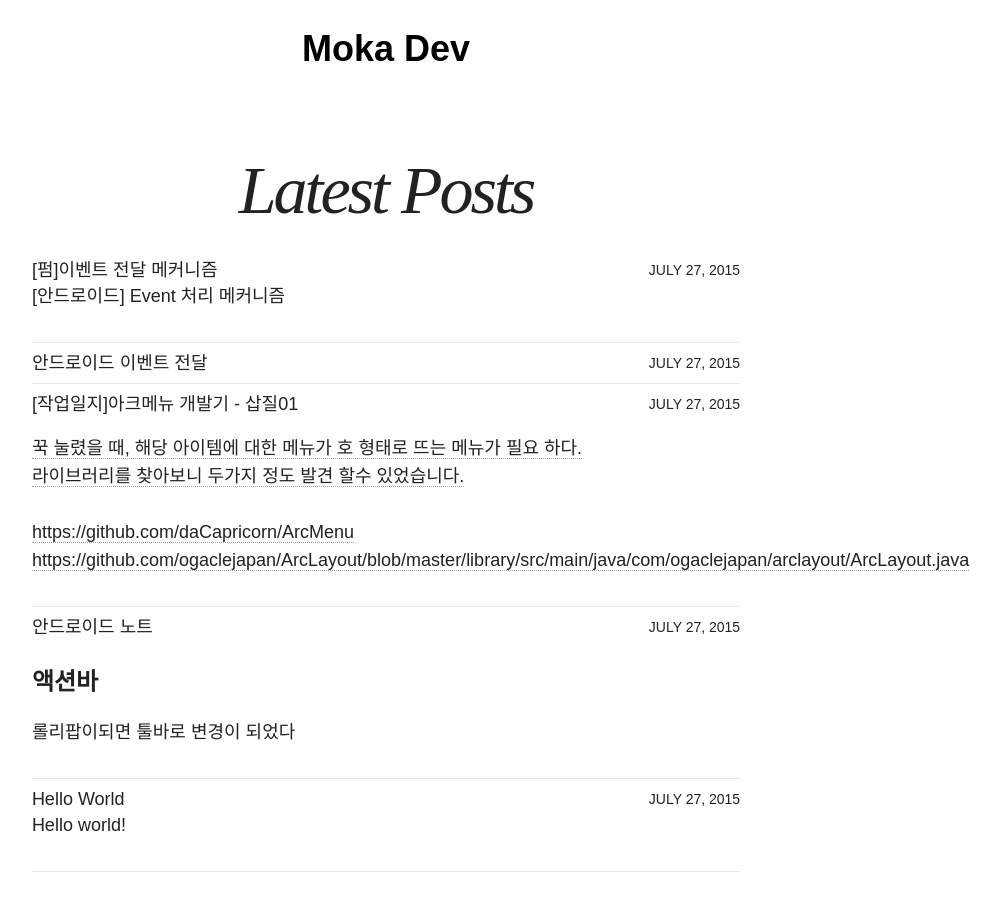
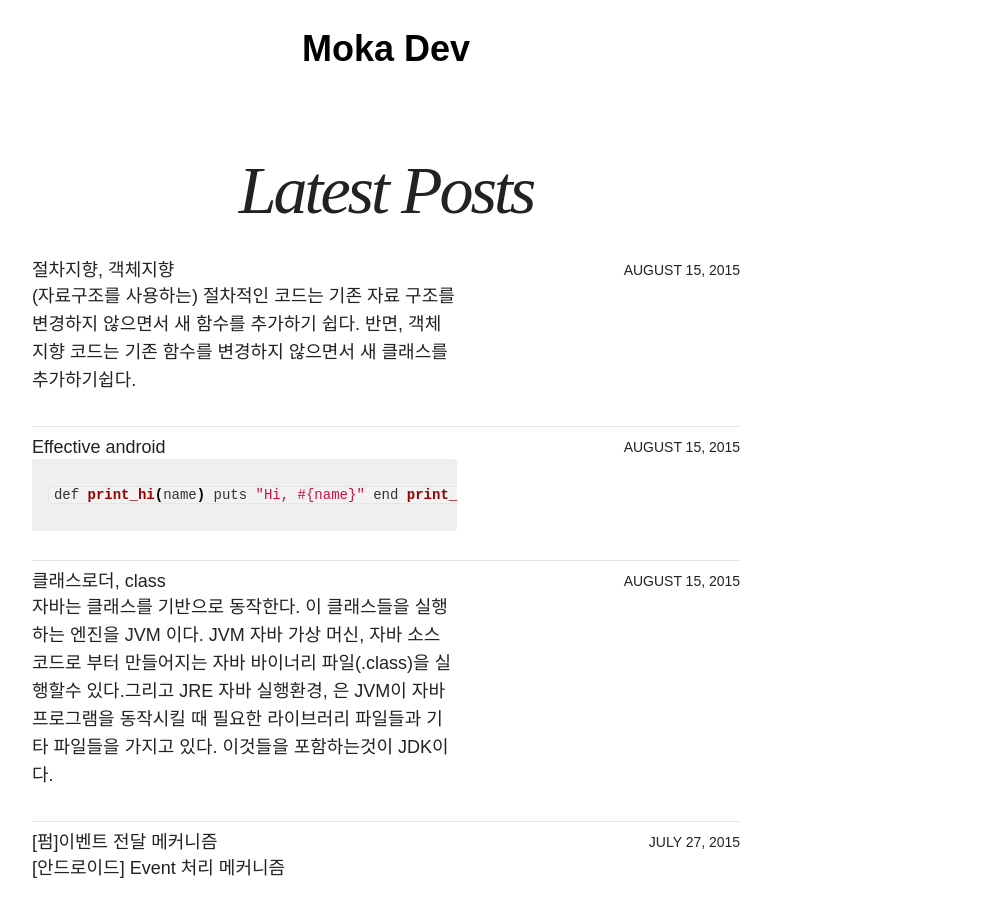
Before and after one commit to steadymoka/moka-a.github.io, a Jekyll site: the page built from index.html, in a window 1280 px wide and 900 px high, scrolled down 298 px. Shown: the whole window, without its empty margins (254-1255 px from the left). Built offline with Jekyll 4.4.1, drawn with Linux system fonts in a browser that asks for light colours; nearby versions of some CDN libraries.

Commit message:
posting 2014.08.14

```diff
--- a/_layouts/post.html
+++ b/_layouts/post.html
@@ -27,11 +27,11 @@
         {% if page.author %}
           {% assign author = site.data.authors[page.author] %}{% else %}{% assign author = site.owner %}
         {% endif %}
-        {% if author.avatar contains 'http' %}
+        <!-- {% if author.avatar contains 'http' %}
           <img src="{{ author.avatar }}" class="bio-photo" alt="{{ author.name }} bio photo"></a>
         {% else %}
           <img src="{{ site.url }}/images/{{ author.avatar }}" class="bio-photo" alt="{{ author.name }} bio photo"></a>
-        {% endif %}
+        {% endif %} -->
         <span class="author vcard">By <span class="fn">{{ author.name }}</span></span>
         <span class="entry-date date published"><time datetime="{{ page.date | date_to_xmlschema }}"><i class="fa fa-calendar-o"></i> {{ page.date | date: "%B %d, %Y" }}</time></span>
         {% if page.modified %}<span class="entry-date date modified"><time datetime="{{ page.modified }}"><i class="fa fa-pencil"></i> {{ page.modified | date: "%B %d, %Y" }}</time></span>{% endif %}
--- /dev/null
+++ b/_posts/android/2015-08-14-class-loader.md
@@ -0,0 +1,24 @@
+---
+layout: post
+title: "클래스로더, class"
+modified:
+categories: android
+excerpt:
+tags: [android, class, 클래스]
+image:
+  feature:
+date: 2015-08-14T23:39:55-04:00
+---
+자바는 클래스를 기반으로 동작한다. 이 클래스들을 실행하는 엔진을 JVM 이다. JVM 자바 가상 머신, 자바 소스코드로 부터 만들어지는 자바 바이너리 파일(.class)을 실행할수 있다.그리고 JRE 자바 실행환경, 은 JVM이 자바 프로그램을 동작시킬 때 필요한 라이브러리 파일들과 기타 파일들을 가지고 있다. 이것들을 포함하는것이 JDK이다.
+
+안드로이드에서는 저작권 문제로 달빅 가상 머신을 사용했었다가, 현재는 ART 라는것을 사용한다.
+
+
+
+{% highlight java %}
+def print_hi(name)
+  puts "Hi, #{name}"
+end
+print_hi('Moka')
+#=> prints 'Hi, Moka' to STDOUT.
+{% endhighlight %}
--- /dev/null
+++ b/_posts/android/2015-08-14-effective-android.md
@@ -0,0 +1,19 @@
+---
+layout: post
+title: "Effective android"
+modified:
+categories: android
+excerpt:
+tags: [android, effective-android]
+image:
+  feature:
+date: 2015-08-14T23:39:55-04:00
+---
+
+{% highlight java %}
+def print_hi(name)
+  puts "Hi, #{name}"
+end
+print_hi('Moka')
+#=> prints 'Hi, Moka' to STDOUT.
+{% endhighlight %}
--- a/_posts/blog/2015-07-27-android-note.md
+++ b/_posts/blog/2015-07-27-android-note.md
@@ -48,3 +48,30 @@ event 의 getX()와 getY() 는 해당 뷰의 x,y 값을 리턴해주고, getRawX
  - rotation
 
 animation 구현할때는 ViewHelper 를 쓰는게 답인것 같다. ViewHelper 가 어떻게 동작하는지 내부를 확실하게 알아 볼 필요가 있다. ViewHelper 는 짱짱이었다 ...
+
+#### View 이벤트
+onTouchEvent 에서 false 를 리턴시키면 모든 이벤트 동작을 안한다.
+requestDisallowInterceptTouchEvent 를 true 로 넣어주면 ACTION_CANCEL 이 발생하지 않는다.
+
+#### Cannot call this method while RecyclerView is computing a layout or scrolling
+리사이클러 뷰에 레이아웃 매니저를 이용하여 grid Count 를 변경 시켰다.
+
+{% highlight java %}
+layoutManager.setSpanCount( gridCount );
+layoutManager.requestLayout();
+{% endhighlight java %}
+
+를 이용하여 그리드 카운트를 변경시켰는데, 다른 액티비티에 갔다가 와서 스크롤할때
+<br>Cannot call this method while RecyclerView is computing a layout or scrolling<br>
+에러가 발생한다
+
+해결해야 한다
+구글 검색 결과 notifyDataSetChanged 호출을 Handler 를 이용하여 post 해주라고 하여 하니까 일단은 되는것 같다. flag 를 두어서 해결하는 방법도 있는듯 하다. >>>> 정확한 문제를 잘 모르겠다.
+
+그리고 또 다음 에러가 발생한다. recyclerView 내부 에러인듯 하다
+<br>Inconsistency detected. Invalid item position 14(offset:14).state:27<br>
+이에러는 뷰가 리프레쉬 될때 스크롤을 할시 발생하는 버그이다. isRefreshing 이라는 플레그값을 두어 onTouch 에서 리프레쉬 중일때 이벤트를 막는걸로 임시방편을 하였다.
+
+내부 버그라 다음 릴리즈일때 고쳐진다는것 같은데, 정확한건 모르겠다.
+
+그리드 카운트를 바꾸는 좋은 방법이 있으면 알려줬으면 좋겠다.
--- /dev/null
+++ b/_posts/code/2015-08-14-study.md
@@ -0,0 +1,18 @@
+---
+layout: post
+title: "절차지향, 객체지향"
+modified:
+categories: study
+excerpt:
+tags: [android, 객체지향, 절차지향]
+image:
+  feature:
+date: 2015-08-14T23:39:55-04:00
+---
+
+(자료구조를 사용하는) 절차적인 코드는 기존 자료 구조를 변경하지 않으면서 새 함수를 추가하기 쉽다. 반면, 객체 지향 코드는 기존 함수를 변경하지 않으면서 새 클래스를 추가하기쉽다.
+
+( == ) 절차적인 코드는 새로운 자료 구조를 추가하기 어렵다. 그러려면 모든 함수를 고쳐야 한다. 객체 지향 코드는 새로운 함수를 추가하기 어렵다. 그러려면 모든 클래스를 고쳐야 한다.
+
+
+-> 객체 지향 코드에서 어려운 변경은 절차적인 코드에서 쉬우며, 절차적인 코드에서 어려운 변경은 객체 지향 코드에서 쉽다. 복잡한 시스템을 짜다 보면 새로운 ㅎ마수가 아니라 새로운 자료 타입이 필요한 경우가 생긴다. 이 때는 절차적인 코드와 자료 구조가 좀 더 적합하다.
```
